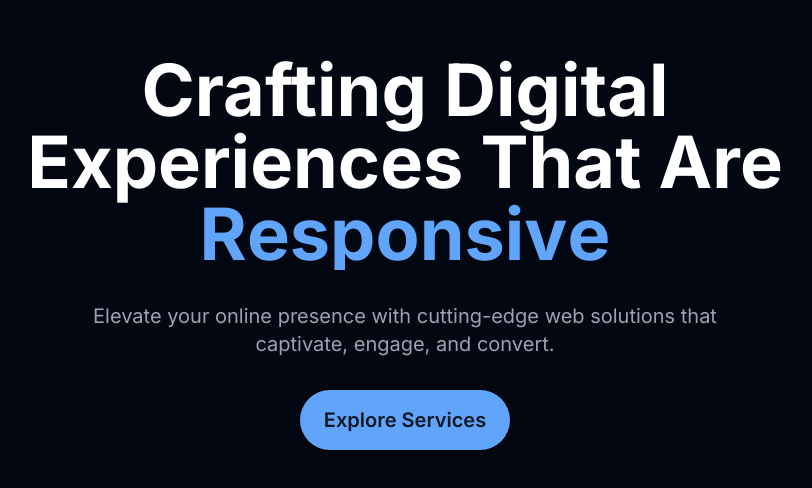
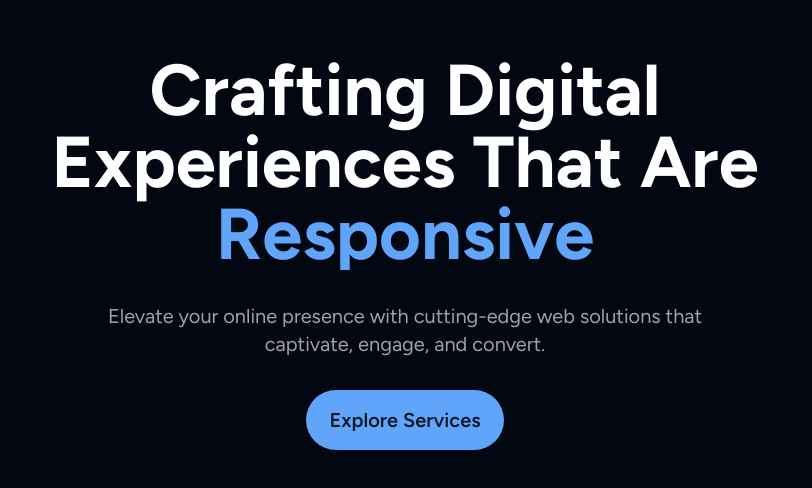
Before and after one commit to gharsh11032000/animated-components-next-tailwind-framer-motion, a Next.js app: page /ui/hero-with-animated-words in a window 1280 px wide. Shown: the part 148-636 px from the top of the page, without its empty margins (235-1047 px from the left). Built offline with nearby package versions, Linux system fonts and the light colour scheme.

Commit message:
Changing Hero Section One and Title

```diff
--- a/app/layout.tsx
+++ b/app/layout.tsx
@@ -1,12 +1,12 @@
 import './globals.css';
 import type { Metadata } from 'next';
-import { Inter } from 'next/font/google';
+import { Figtree  } from 'next/font/google';
 
-const inter = Inter({ subsets: ['latin'] });
+const figtree = Figtree({ subsets: ['latin'] });
 
 export const metadata: Metadata = {
-  title: 'Create Next App',
-  description: 'Generated by create next app',
+  title: 'Animated Components Next + Tailwind + Framer Motion',
+  description: 'Free resource for learning and usage.',
 };
 
 export default function RootLayout({
@@ -16,7 +16,7 @@ export default function RootLayout({
 }) {
   return (
     <html lang="en">
-      <body className={inter.className}>{children}</body>
+      <body className={figtree.className}>{children}</body>
     </html>
   );
 }
--- a/app/ui/hero-with-animated-words/page.tsx
+++ b/app/ui/hero-with-animated-words/page.tsx
@@ -8,7 +8,17 @@ export default function SimpleHero() {
 
   return (
     <div className="overflow-x-hidden bg-gray-950 text-white">
-      <section className="h-screen w-full group relative flex items-center justify-center">
+      <motion.section
+        initial={{
+          opacity: 0
+        }}
+        animate={{
+          opacity: 1
+        }}
+        transition={{
+          duration: 1.5
+        }}
+        className="h-screen w-full group relative flex items-center justify-center">
         <div className="container mx-auto px-4 sm:px-6 lg:px-8">
           <div className="text-center">
             <h1 className="text-4xl md:text-5xl lg:text-7xl font-bold max-w-4xl mx-auto">
@@ -16,7 +26,7 @@ export default function SimpleHero() {
               <AnimatedWords words={words} className="w-full text-blue-400" />
             </h1>
 
-            <p className="text-lg sm:text-xl leading-8 text-gray-400 max-w-2xl mx-auto mt-4 sm:mt-8">
+            <p className="text-lg lg:text-xl leading-8 text-gray-400 max-w-2xl mx-auto mt-4 sm:mt-8">
               Elevate your online presence with cutting-edge web solutions that
               captivate, engage, and convert.
             </p>
@@ -28,7 +38,7 @@ export default function SimpleHero() {
             </div>
           </div>
         </div>
-      </section>
+      </motion.section>
     </div>
   );
 }
@@ -41,13 +51,37 @@ export interface AnimatedWordsProps {
 
 function AnimatedWords({ words, className }: AnimatedWordsProps) {
   const [currentWordIndex, setCurrentWordIndex] = useState(0);
+  const intervalId = useRef<NodeJS.Timeout | null>(null);
+
+  const startAnimation = () => {
+    intervalId.current = setInterval(() => {
+      setCurrentWordIndex((prevIndex) => (prevIndex + 1) % words.length);
+    }, 2000);
+  };
+
+  const stopAnimation = () => {
+    if (intervalId.current) {
+      clearInterval(intervalId.current);
+    }
+  };
 
   useEffect(() => {
-    const interval = setInterval(() => {
-      setCurrentWordIndex((prevIndex) => (prevIndex + 1) % words.length);
-    }, 2000);
+    startAnimation();
 
-    return () => clearInterval(interval);
+    const handleVisibilityChange = () => {
+      if (document.hidden) {
+        stopAnimation();
+      } else {
+        startAnimation();
+      }
+    };
+
+    document.addEventListener("visibilitychange", handleVisibilityChange);
+
+    return () => {
+      stopAnimation();
+      document.removeEventListener("visibilitychange", handleVisibilityChange);
+    };
   }, [words]);
 
   const variants = {
@@ -68,7 +102,7 @@ function AnimatedWords({ words, className }: AnimatedWordsProps) {
           animate="visible"
           exit="exit"
           transition={{
-            duration: 0.4,
+            duration: 0.25,
             type: "spring",
             damping: 12,
             stiffness: 100,
@@ -83,8 +117,8 @@ function AnimatedWords({ words, className }: AnimatedWordsProps) {
               animate="visible"
               exit="exit"
               transition={{
-                duration: 0.4,
-                delay: 0.04 * index,
+                duration: 0.25,
+                delay: 0.05 * index,
                 type: "spring",
                 damping: 12,
                 stiffness: 100,
```
